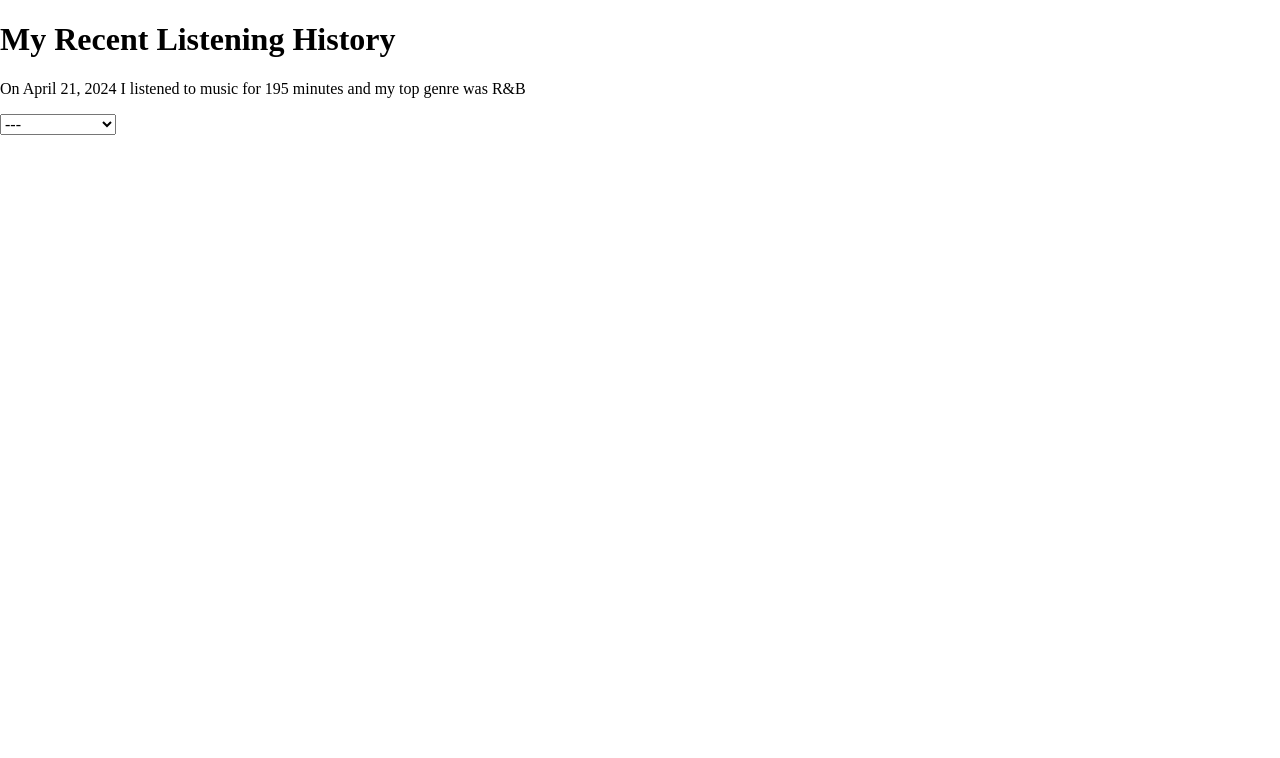
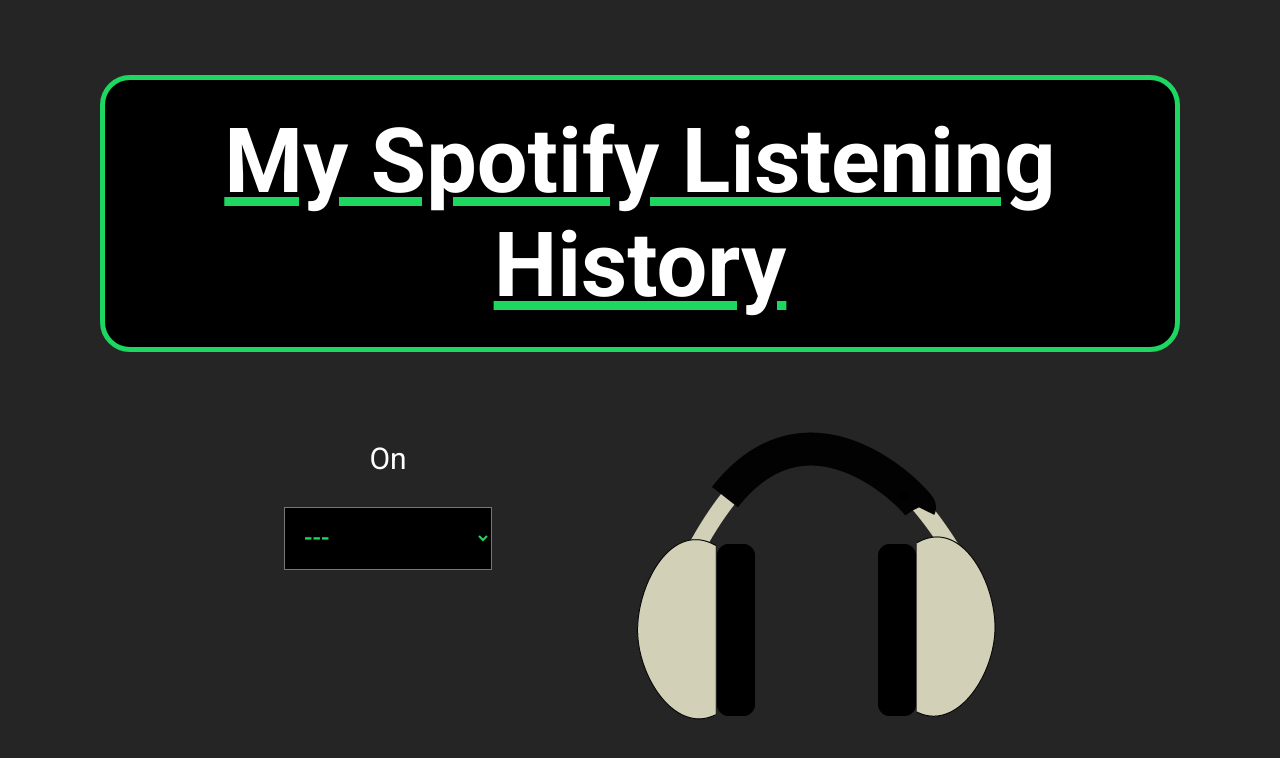
Before and after one commit to smcorpuz/des157b-SQ2024, a plain HTML site: page studio2/index.html in a window 1280 px wide. Drawn offline with nearby package versions, Linux system fonts and the light colour scheme.

Commit message:
check yourself final

```diff
--- a/studio2/data/listening.json
+++ b/studio2/data/listening.json
@@ -3,56 +3,64 @@
         {
             "Date": "April 21, 2024",
             "Minutes": 195,
-            "Genre": "R&B"
+            "Genre": "R&B",
+            "Feeling": "chill and groovy :)"
         },
 
     "point2":
         {
             "Date": "April 22, 2024",
             "Minutes": 336,
-            "Genre": "Pop"
+            "Genre": "Pop",
+            "Feeling": "happy and cheerful :D"
         },
 
     "point3":
         {
             "Date": "April 23, 2024",
             "Minutes": 299,
-            "Genre": "R&B"
+            "Genre": "R&B",
+            "Feeling": "chill and groovy :)"
         },
 
     "point4":
         {
             "Date": "April 24, 2024",
             "Minutes": 212,
-            "Genre": "Pop"
+            "Genre": "Pop",
+            "Feeling": "happy and cheerful :D"
         },
 
     "point5":
         {
             "Date": "April 25, 2024",
             "Minutes": 246,
-            "Genre": "Kpop"
+            "Genre": "Kpop",
+            "Feeling": "either hyper or sad..."
         },
 
     "point6":
         {
             "Date": "April 26, 2024",
             "Minutes": 430,
-            "Genre": "R&B"
+            "Genre": "R&B",
+            "Feeling": "chill and groovy :)"
         },
 
     "point7":
         {
             "Date": "April 27, 2024",
             "Minutes": 303,
-            "Genre": "House"
+            "Genre": "House",
+            "Feeling": "young and lit :D"
         },
 
     "point8":
         {
             "Date": "April 28, 2024",
             "Minutes": 388,
-            "Genre": "Alternative R&B"
+            "Genre": "Alternative R&B",
+            "Feeling": "like SZA..."
         }
 
 
--- a/studio2/index.html
+++ b/studio2/index.html
@@ -9,10 +9,15 @@
 
     <script src="script.js" defer></script>
     <title>MiniStudio 2: Check Yourself</title>
+
+    <link rel="preconnect" href="https://fonts.googleapis.com">
+    <link rel="preconnect" href="https://fonts.gstatic.com" crossorigin>
+    <link href="https://fonts.googleapis.com/css2?family=Roboto:ital,wght@0,100;0,300;0,400;0,500;0,700;0,900;1,100;1,300;1,400;1,500;1,700;1,900&display=swap" rel="stylesheet">
+
 </head>
 <body>
     <header>
-        <h1>My Recent Listening History</h1>
+        <h1>My Spotify Listening History</h1>
     </header>
     <main>
         <section id="information">
@@ -29,8 +34,8 @@
                 <div id="result"></div>
             </div>
         </section>
-        <section id="headphones">
-
+        <section id="illustration">
+            <img src="images/headphones.png" alt="headphones">
         </section>
     </main>
 </body>
--- a/studio2/script.js
+++ b/studio2/script.js
@@ -14,7 +14,7 @@
 
     function outputHTML(data){
         let html = `<p>`;
-        html += `On ${data.point1.Date} I listened to music for ${data.point1.Minutes} minutes and my top genre was ${data.point1.Genre}`;
+        html += `On`;
         html += `</p>`;
         return html;
     }
@@ -29,5 +29,18 @@
         return html;
     }
 
+    document.querySelector('#selector').addEventListener('change', function(){
+        const newValue = this.value;
+        updateInterface(newValue, globalData);
+    });
+
+    function updateInterface(value, jsonData){
+        let html = `<p>`;
+        html += `I listened to music for <span id="feeling">${jsonData[value].Minutes}</span> minutes and my most listened to genre was <span id="feeling">${jsonData[value].Genre}</span>. I was feeling  `;
+        html += `<span id="feeling">${jsonData[value].Feeling}</span>`;
+        html += '</p>';
+        document.querySelector('#result').innerHTML = html;
+    }
+
     getData();
 })();
--- a/studio2/styles.css
+++ b/studio2/styles.css
@@ -0,0 +1,60 @@
+main{
+    display: flex;
+    justify-content: center;
+    gap: 75px;
+}
+
+header{
+    text-align: center;
+    color: white;
+    margin-top: 75px;
+    font-size: 45px;
+}
+
+h1{
+    padding: 30px;
+    border: rgb(30, 215, 96) 5px solid;
+    margin-left: 100px;
+    margin-right:100px;
+    border-radius: 30px;
+    text-decoration: rgb(30, 215, 96) underline;
+    background-color: black;
+}
+
+body{
+    background-color: rgb(37, 37, 37);
+    font-family: 'Roboto', sans-serif;
+}
+
+p{
+    color: white;
+    font-size: 30px;
+}
+
+#information{
+    text-align: center;
+    display: block;
+    margin: 0px 50px;
+}
+
+#illustration{
+    padding: 20px;
+    padding-right: 50px;
+}
+
+#selector{
+    font-size: 25px;
+    background-color: black;
+    color: rgb(30, 215, 96);
+    padding: 15px;
+    font-weight: 500;
+}
+
+#result{
+    line-height: 3em;
+}
+
+#feeling{
+    color: rgb(30, 215, 96);
+    font-weight: 700;
+}
```
Also changed, not shown: studio2/images/headphones.png (added), 3 other files.
